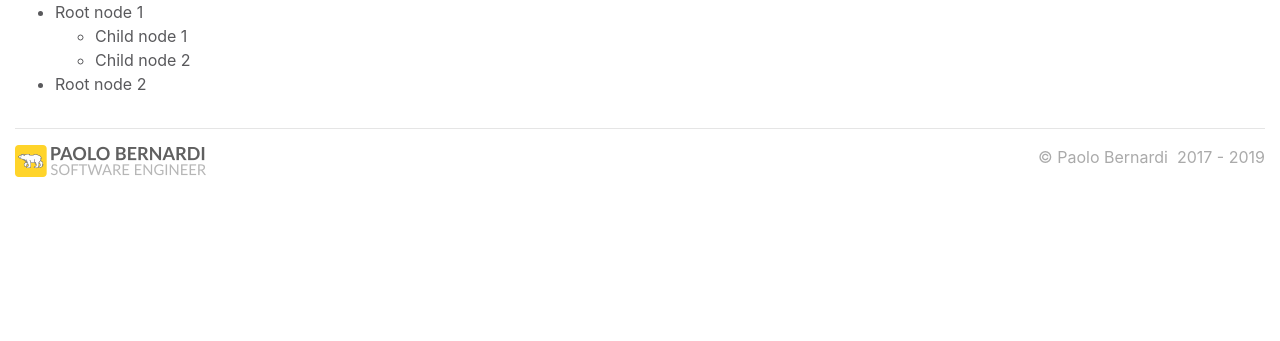
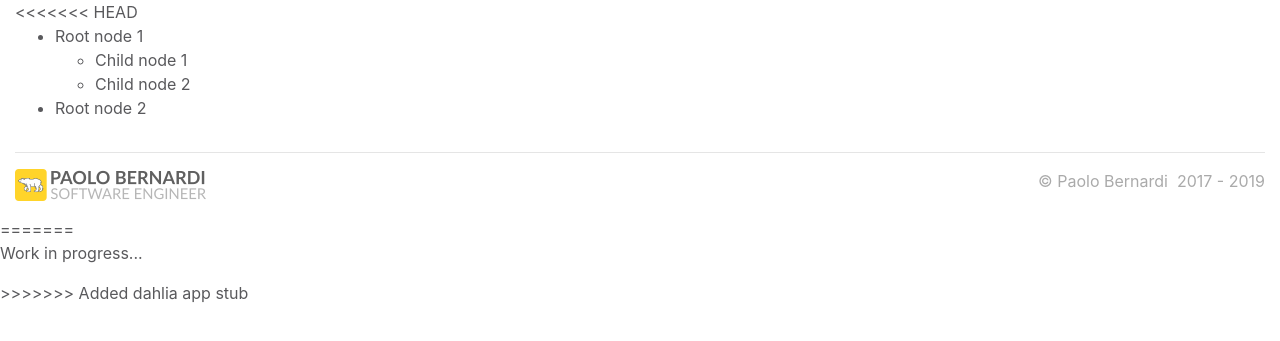
Before and after one commit to pbswengineering/lilium, a Django app: template dahlia/templates/dahlia/index.html in a window 1280 px wide. Shown: the top 341 px of the page. Run offline with Django 3.2, Linux system fonts and the light colour scheme; the template is opened without the code that fills it, so the values that code supplies are empty; some libraries are stand-ins or nearby versions.

Commit message:
Added dahlia app stub

```diff
--- a/dahlia/admin.py
+++ b/dahlia/admin.py
@@ -12,8 +12,14 @@
 :license: GNU AGPL version 3, see LICENSE for more details.
 """
 
+<<<<<<< HEAD
 from django.contrib import admin
 
 from .models import Category
 
 admin.site.register(Category)
+=======
+# from django.contrib import admin
+
+# Register your models here.
+>>>>>>> Added dahlia app stub
--- a/dahlia/migrations/__init__.py
+++ b/dahlia/migrations/__init__.py
@@ -10,4 +10,8 @@
 
 :copyright: (c) 2018 Paolo Paolo Bernardi.
 :license: GNU AGPL version 3, see LICENSE for more details.
+<<<<<<< HEAD
 """
+=======
+"""
+>>>>>>> Added dahlia app stub
--- a/dahlia/templates/dahlia/index.html
+++ b/dahlia/templates/dahlia/index.html
@@ -20,6 +20,7 @@
 {% endblock %}
 
 {% block main %}
+<<<<<<< HEAD
     <div class="row">
         <div class="col">
             <div id="category-tree">
@@ -46,4 +47,7 @@
         var url_category_tree = "{% url 'dahlia:api_category_tree' %}";
         init_dahlia_index(url_category_tree);
     </script>
+=======
+    <p>Work in progress...</p>
+>>>>>>> Added dahlia app stub
 {% endblock %}
--- a/dahlia/urls.py
+++ b/dahlia/urls.py
@@ -24,5 +24,8 @@
 
 urlpatterns = [
     path("", views.index, name="index"),
+<<<<<<< HEAD
     path("api/category_tree/", views.category_tree, name="api_category_tree"),
+=======
+>>>>>>> Added dahlia app stub
 ]
```
Also changed, not shown: dahlia/models.py (+10 -0 lines), dahlia/views.py (+9 -0 lines), 1 other file.
